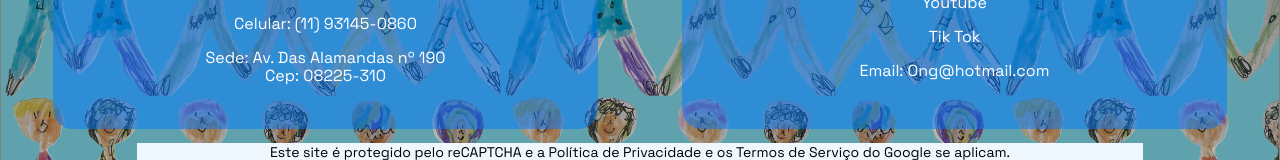
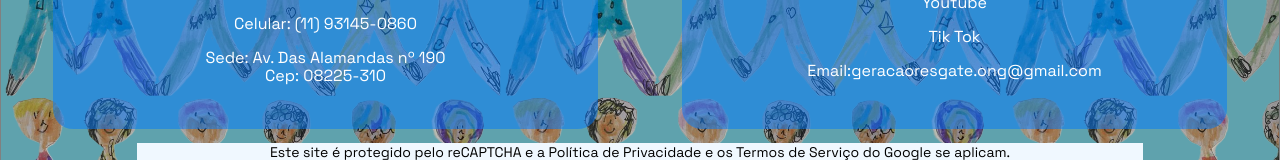
Before and after one commit to josuelbmroczko/www.ong.com, a React (Create React App) app: page /doe in a window 1280 px wide. Shown: the part 1833-1993 px from the top of the page. Built offline with nearby package versions, Linux system fonts and the light colour scheme.

Commit message:
atualizando

```diff
--- a/src/adicionarProdutos/dataTextos.js
+++ b/src/adicionarProdutos/dataTextos.js
@@ -81,8 +81,8 @@ export const data = {
             whatsapp:'WhatsApp:',
             celular1:'(11)99309-3681',
             celular2:'(11) 93145-0860',
-            whatsappLink:'https://wa.me/5511993093681?text=Em+breve+entrarei+em+contato',
-            email:'systemloquaz@hotmail.com',
+            whatsappLink:'https://wa.me/5511931450860?text=proje+togera%C3%A7ao+resgate',
+            email:'geracaoresgate.ong@gmail.com',
 
         },
 
--- a/src/componentes/footer/footer.jsx
+++ b/src/componentes/footer/footer.jsx
@@ -44,7 +44,7 @@ const Footer = () => {
             </a>
           </li>
           <li>
-            <a href="/" target="_blank" rel="noopener noreferrer">
+            <a href="https://wa.me/5511931450860?text=proje+togera%C3%A7ao+resgate" target="_blank" rel="noopener noreferrer">
               <p>Whatsapp</p>
             </a>
           </li>
@@ -59,8 +59,8 @@ const Footer = () => {
             </a>
           </li>
           <li>
-          <a href="mailto:systemloquaz@hotmail.com">
-              <p>Email: Ong@hotmail.com</p>
+          <a href="mailto:geracaoresgate.ong@gmail.com">
+              <p>Email:geracaoresgate.ong@gmail.com</p>
             </a>
           </li>
         </ul>
--- a/src/componentes/home/style.js
+++ b/src/componentes/home/style.js
@@ -26,7 +26,12 @@ const StyleDiv = styled.div`
   }
 
   .logo {
+    position: relative;
     width: 120px;
+    background-color: white;
+
+
+    top: 5px;
   }
 
   .menu-button {
--- a/src/componentes/whatsapp/whatsapp.jsx
+++ b/src/componentes/whatsapp/whatsapp.jsx
@@ -6,7 +6,7 @@ export default function Whatsapp (){
     return(
         <StyleWhatsap>
 
-        <a href={data.footer.contatos.whatsappLink} rel="noopener noreferrer" > <img src={whatsapp} alt="" /></a>
+        <a href={data.footer.contatos.whatsappLink} target="black" rel="noopener noreferrer" > <img src={whatsapp} alt="" /></a>
 
         </StyleWhatsap>
     )
```
Also changed, not shown: src/imagem/logo.png, src/imagem/logo1.png (added).
